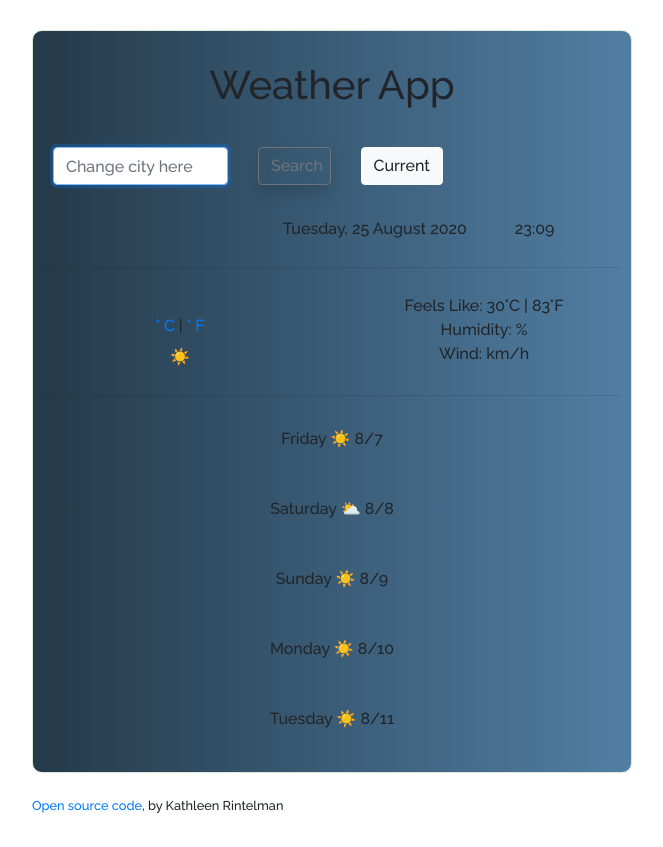
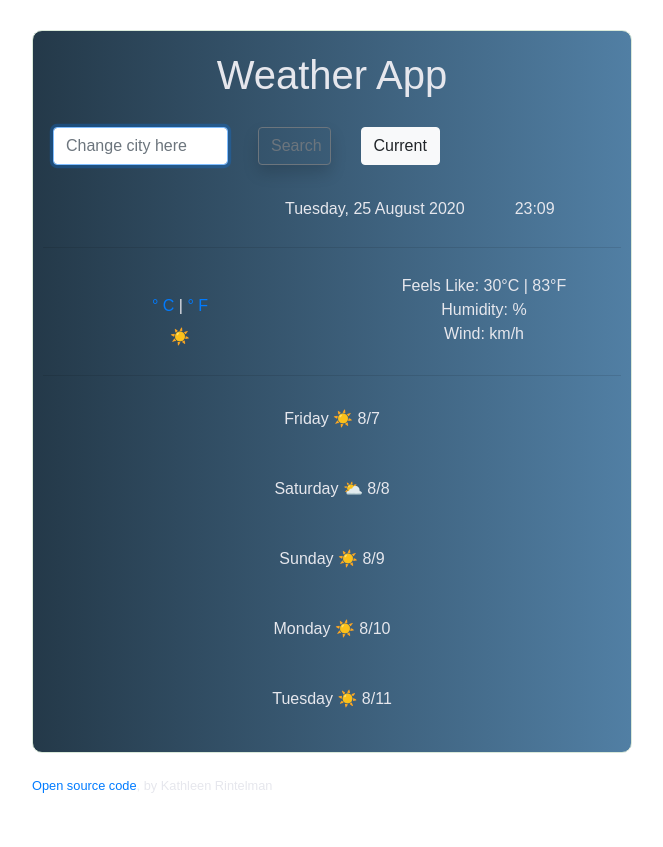
Before and after one commit to zenrs/plus-project, a website built with Parcel: page index.html in a window 1280 px wide. Shown: the whole page, without its empty margins (308-971 px from the left). Built offline with nearby package versions, Linux system fonts and the light colour scheme; no server answers.

Commit message:
Changed font and color

```diff
--- a/src/styles.css
+++ b/src/styles.css
@@ -1,5 +1,6 @@
 body {
-  font-family: "Raleway", sans-serif;
+  font-family: "Tajawal", sans-serif;
+  color: #e6e7ed;
 }
 h2 {
   font-size: 24px;
@@ -14,7 +15,7 @@ li {
 }
 h1 {
   text-align: center;
-  padding: 20px;
+  padding: 10px;
 }
 p {
   text-align: center;
```
